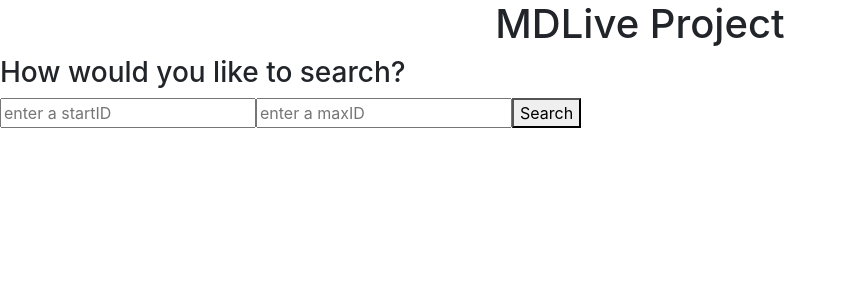
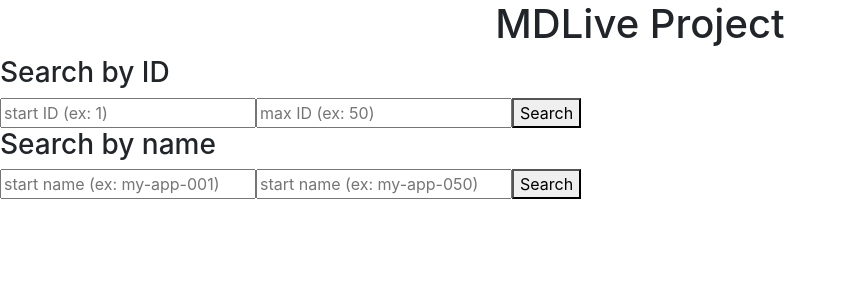
Before and after one commit to alegomez1/MDLive-Project, a React (Create React App) app in the folder client/: page / in a window 1280 px wide. Shown: the top 300 px of the page, without its empty margins (0-847 px from the left). Built offline with nearby package versions, Linux system fonts and the light colour scheme.

Commit message:
search by name works and returns proper pagination

```diff
--- a/client/src/App.js
+++ b/client/src/App.js
@@ -13,16 +13,30 @@ class App extends Component {
   this.state={
     startID: '',
     maxID: '',
+    startName: '',
+    maxName: '',
     currentPage: 1,
     postsPerPage: 5,
     items: []
   }
   this.handleInputChange = this.handleInputChange.bind(this)
 }
-
+  //Search by ID function
   searchByID = () =>{
     console.log('search func')
     axios.get(`${url}/apps/range=by=id_start=${this.state.startID}&max=${this.state.maxID}`)
+    .then(response=>{
+      console.log('axios response---', response)
+      this.setState({
+        items: response.data
+      })
+      console.log('new state---', this.state)
+    })
+  }
+  //Search by name function
+  searchByName = () =>{
+    console.log('search func')
+    axios.get(`${url}/apps/range=by=name_start=${this.state.startName}&max=${this.state.maxName}`)
     .then(response=>{
       console.log('axios response---', response)
       this.setState({
@@ -39,8 +53,7 @@ class App extends Component {
   }
 
 
-    //changePage
-
+    //change page
     paginate = (pageNumber) => {
       this.setState({
         currentPage : pageNumber
@@ -56,16 +69,18 @@ class App extends Component {
   const currentItems = this.state.items.slice(indexOfFirstItem, indexOfLastItem)
 
 
-
-
-
     return (
       <div>
         <h1 className='col-lg-12 align-center'>MDLive Project</h1>
-        <h3>How would you like to search?</h3>
-        <input type="text" value={this.state.startID} name="startID" placeholder='enter a startID' onChange={this.handleInputChange}/>
-        <input type="text" value={this.state.maxID} name="maxID" placeholder='enter a maxID' onChange={this.handleInputChange}/>
+        <h3>Search by ID</h3>
+        <input type="text" value={this.state.startID} name="startID" placeholder='start ID (ex: 1)' onChange={this.handleInputChange}/>
+        <input type="text" value={this.state.maxID} name="maxID" placeholder='max ID (ex: 50)' onChange={this.handleInputChange}/>
         <button onClick={this.searchByID}>Search</button>
+
+        <h3>Search by name</h3>
+        <input type="text" value={this.state.startName} name="startName" placeholder='start name (ex: my-app-001)' onChange={this.handleInputChange}/>
+        <input type="text" value={this.state.maxName} name="maxName" placeholder='start name (ex: my-app-050)' onChange={this.handleInputChange}/>
+        <button onClick={this.searchByName}>Search</button>
 
         <Posts items={currentItems} loading={this.state.loading}/>
         <Pagination totalItems={this.state.items.length} itemsPerPage={this.state.postsPerPage} paginate={this.paginate}/>
```
